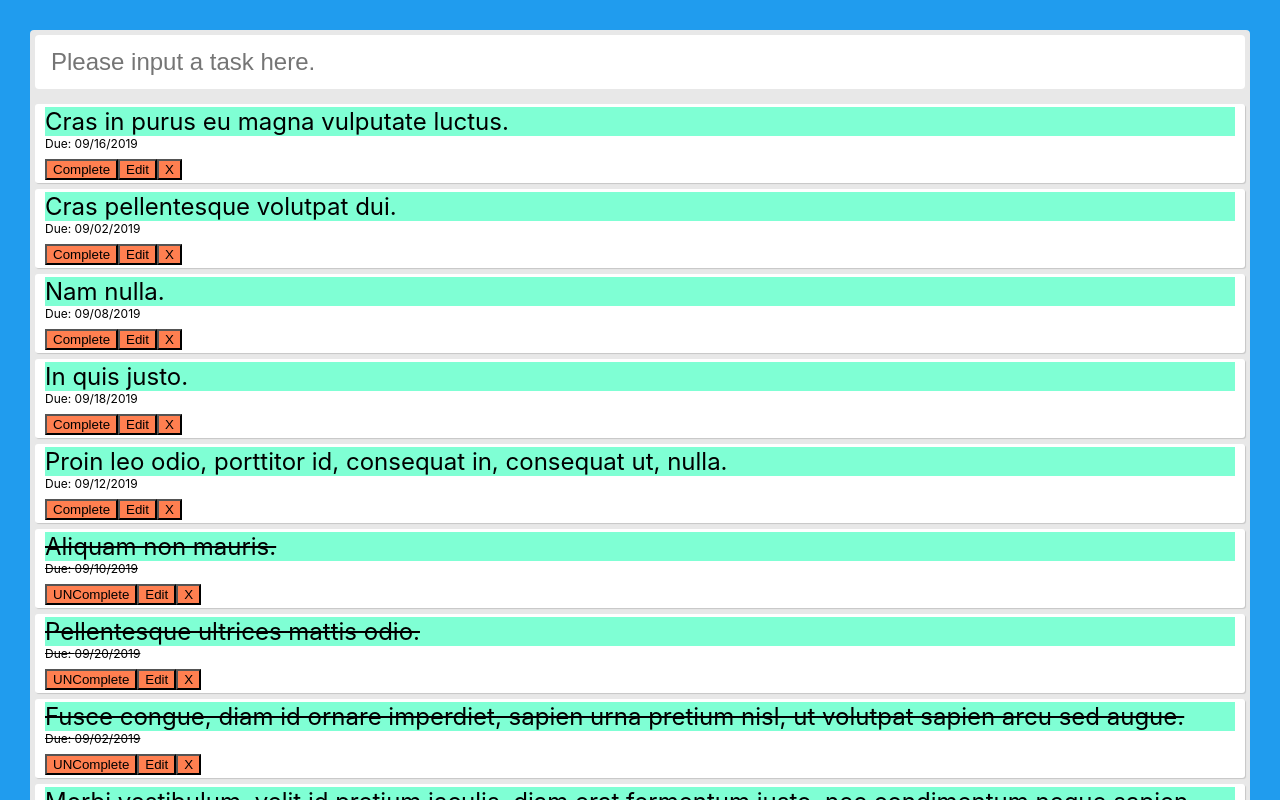
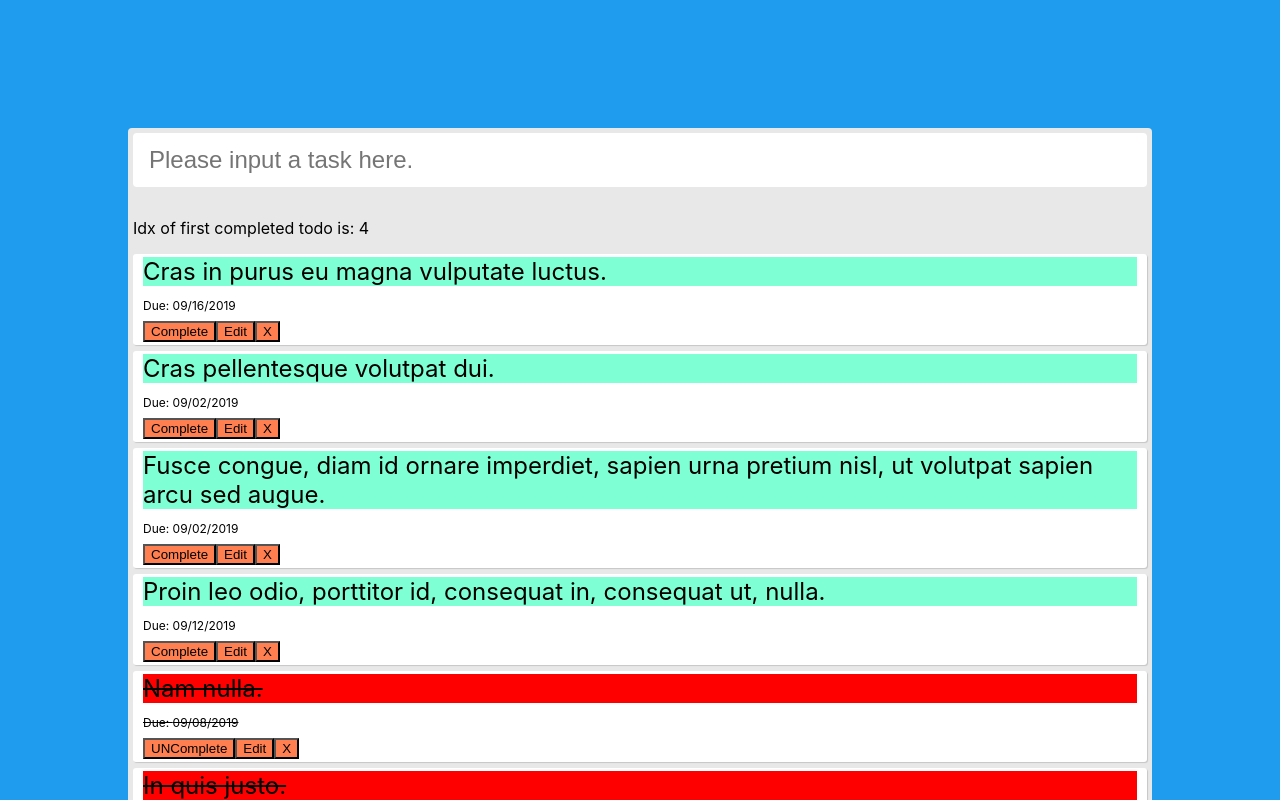
Before and after one commit to chrismejia/React-Hooks-Todo-List, a React (Create React App) app: page / in a window 1280 px wide. Shown: the top 800 px of the page. Built offline with nearby package versions, Linux system fonts and the light colour scheme.

Commit message:
Add color change bg to completed todos; Begin uncompleteTodo debugging

```diff
--- a/src/App.css
+++ b/src/App.css
@@ -1,7 +1,7 @@
 .app {
   background: #209cee;
-  padding: 30px;
-  height: 100vh;
+  padding: 10%;
+  min-height: 100vh;
 }
 .todo-list {
   display: flex;
@@ -27,12 +27,18 @@
   justify-content: space-between;
 }
 
+.single-todo-done {
+  flex: 9;
+  background-color: red;
+}
+
 .single-todo {
   flex: 9;
   background-color: aquamarine;
 }
 
 .due-date {
+  margin-top: 12px;
   font-size: 12px;
 }
 
--- a/src/App.js
+++ b/src/App.js
@@ -7,16 +7,22 @@ import todoList from "./component/todoList.json";
 function App() {
   const [todos, setTodos] = useState(todoList);
 
-  const [lastCompletedIdx, setLastCompletedIdx] = useState(0);
+  const [firstCompTodo, setFirstCompTodo] = useState(0);
 
   useEffect(() => {
     for (let i = 0; i < todos.length; i++) {
       let currTodo = todos[i];
 
-      if (!currTodo.isCompleted) {
+      if (currTodo.isCompleted) {
+        if (i === 0) {
+          setFirstCompTodo(0);
+          break;
+        }
+        setFirstCompTodo(i);
+        break;
       }
     }
-  });
+  }, [todos]);
 
   const addTodo = text => {
     const newTodos = [...todos, { text }];
@@ -38,18 +44,21 @@ function App() {
   };
 
   const uncompleteTodo = index => {
-    const newTodos = [...todos];
-    newTodos[index].isCompleted = false;
-    const uncheckedTodo = newTodos.splice(index, 1);
+    const todosList = [...todos];
 
-    for (let i = 0; i < newTodos.length; i++) {
-      let currTodo = newTodos[i];
-      if (currTodo.isCompleted) {
-        //insert one before
-      }
-    }
+    const otherCompTodos = todosList.filter((todo, idx) => {
+      return todo.isCompleted && idx !== index;
+    });
 
-    setTodos(newTodos);
+    const uncheckedTodo = todosList[index];
+    uncheckedTodo.isCompleted = false;
+
+    const rearrangedTodos = [
+      ...todoList.slice(0, firstCompTodo),
+      uncheckedTodo,
+      ...otherCompTodos
+    ];
+    setTodos(rearrangedTodos);
   };
 
   const editTodo = index => {
@@ -57,8 +66,11 @@ function App() {
   };
 
   const removeTodo = index => {
-    const newTodos = [...todos];
-    newTodos.splice(index, 1);
+    const todosList = [...todos];
+    let newTodos = [
+      ...todosList.slice(0, index),
+      ...todosList.slice(index + 1)
+    ];
     setTodos(newTodos);
   };
 
@@ -67,6 +79,9 @@ function App() {
       <div className="todo-list">
         <div className="todo-add">
           <TodoForm addTodo={addTodo} />
+        </div>
+        <div>
+          <p>Idx of first completed todo is: {firstCompTodo}</p>
         </div>
         {todos.map((todo, index) => (
           <Todo
--- a/src/component/Todo.js
+++ b/src/component/Todo.js
@@ -11,9 +11,13 @@ function Todo({
   return (
     <div
       className="todo"
-      style={{ textDecoration: todo.isCompleted ? "line-through" : "" }}
+      style={{
+        textDecoration: todo.isCompleted ? "line-through" : ""
+      }}
     >
-      <div className="single-todo">{todo.text}</div>
+      <div className={todo.isCompleted ? "single-todo-done" : "single-todo"}>
+        {todo.text}
+      </div>
       <div className="due-date">Due: {todo.dueDate}</div>
 
       {todo.isCompleted ? (
--- a/src/component/todoList.json
+++ b/src/component/todoList.json
@@ -10,19 +10,24 @@
     "dueDate": "09/02/2019"
   },
   {
-    "text": "Nam nulla.",
+    "text": "Fusce congue, diam id ornare imperdiet, sapien urna pretium nisl, ut volutpat sapien arcu sed augue.",
     "isCompleted": false,
-    "dueDate": "09/08/2019"
-  },
-  {
-    "text": "In quis justo.",
-    "isCompleted": false,
-    "dueDate": "09/18/2019"
+    "dueDate": "09/02/2019"
   },
   {
     "text": "Proin leo odio, porttitor id, consequat in, consequat ut, nulla.",
     "isCompleted": false,
     "dueDate": "09/12/2019"
+  },
+  {
+    "text": "Nam nulla.",
+    "isCompleted": true,
+    "dueDate": "09/08/2019"
+  },
+  {
+    "text": "In quis justo.",
+    "isCompleted": true,
+    "dueDate": "09/18/2019"
   },
   {
     "text": "Aliquam non mauris.",
@@ -35,11 +40,6 @@
     "dueDate": "09/20/2019"
   },
   {
-    "text": "Fusce congue, diam id ornare imperdiet, sapien urna pretium nisl, ut volutpat sapien arcu sed augue.",
-    "isCompleted": true,
-    "dueDate": "09/02/2019"
-  },
-  {
     "text": "Morbi vestibulum, velit id pretium iaculis, diam erat fermentum justo, nec condimentum neque sapien placerat ante.",
     "isCompleted": true,
     "dueDate": "09/23/2019"
```
